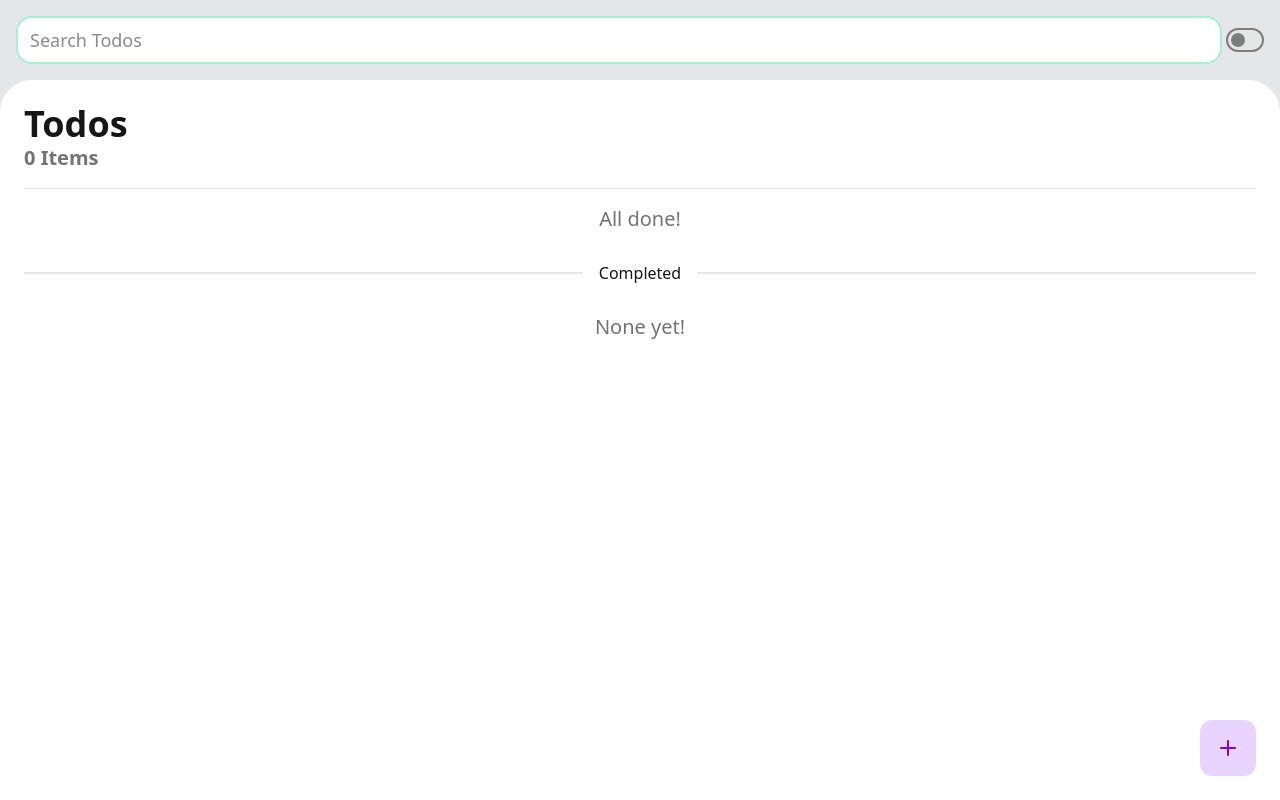
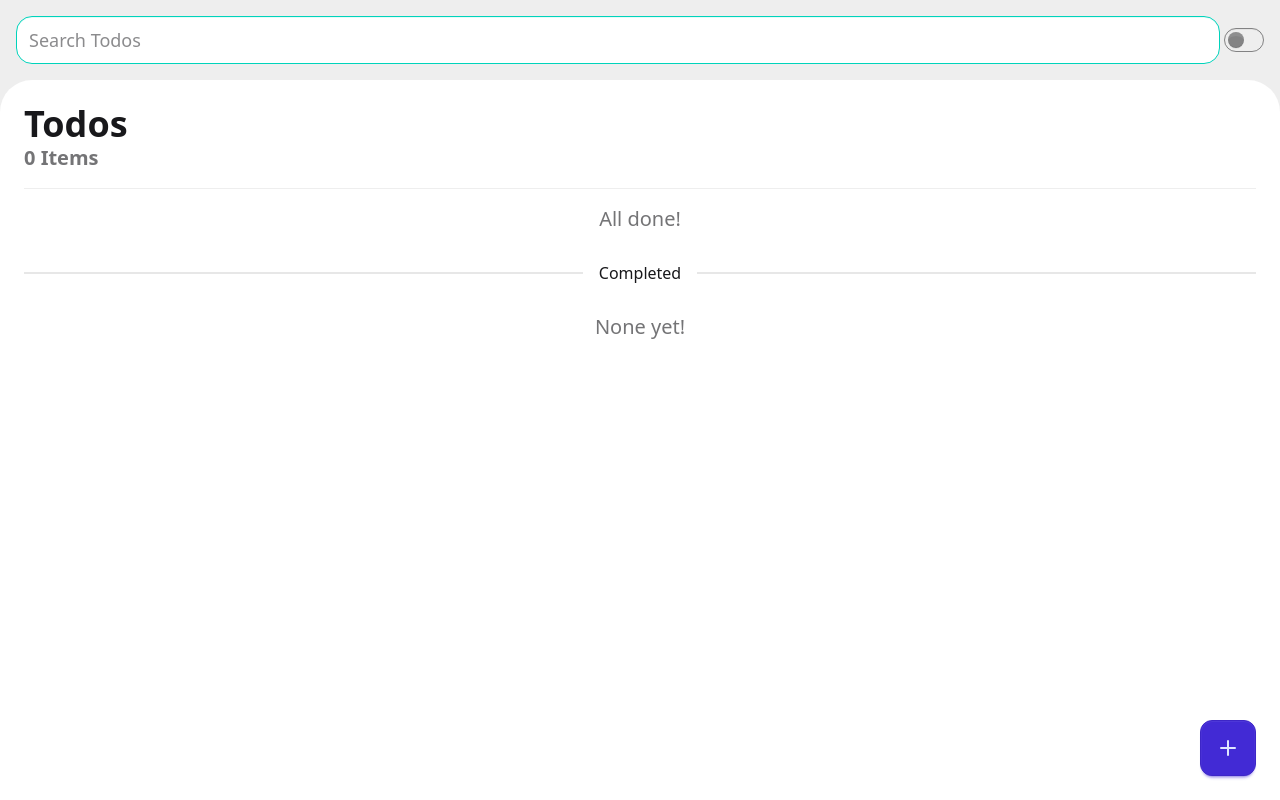
Before and after one commit to majicmaj/todo, a React (Vite) app: page / in a window 1280 px wide. Built offline with nearby package versions, Linux system fonts and the light colour scheme.

Commit message:
fix: correct theme value from pastel to light in modeToggle and index.css

```diff
--- a/src/components/system/modeToggle.tsx
+++ b/src/components/system/modeToggle.tsx
@@ -1,7 +1,7 @@
 import { useTheme } from '@/hooks/useTheme'
 
 const VALUES_MAP = {
-  light: 'pastel',
+  light: 'light',
   dark: 'dark',
 }
 
--- a/src/components/views/home/home.tsx
+++ b/src/components/views/home/home.tsx
@@ -73,6 +73,9 @@ const Home = () => {
                   layout
                   key="no-completed-todos"
                   className="text-base-content/60 text-center text-xl"
+                  initial={{ opacity: 0, y: 20 }}
+                  animate={{ opacity: 1, y: 0 }}
+                  exit={{ opacity: 0, y: -20 }}
                 >
                   None yet!
                 </motion.div>
--- a/src/index.css
+++ b/src/index.css
@@ -4,7 +4,7 @@
 
 @plugin "daisyui" {
   themes:
-    pastel --default,
+    light --default,
     dark;
 }
 
```
